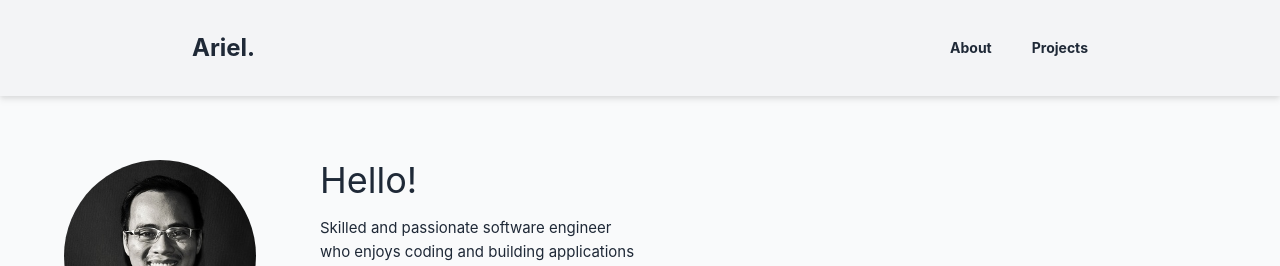
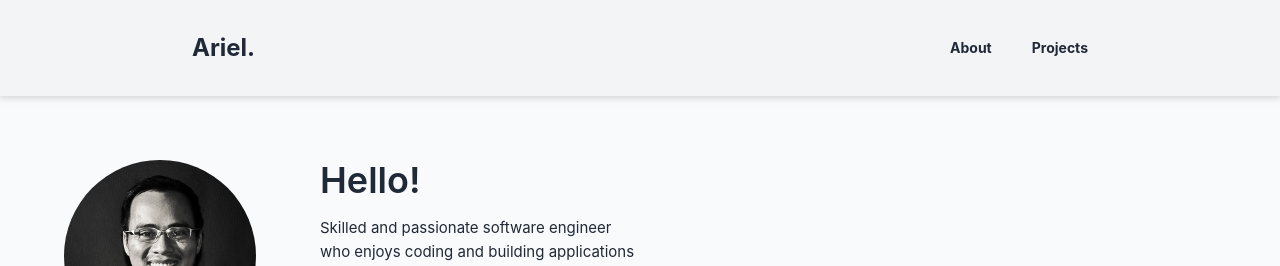
Before and after one commit to arielmagbanua/vue-portfolio, a Vue app: page / in a window 1280 px wide. Shown: the top 266 px of the page. Built offline with nearby package versions, Linux system fonts and the light colour scheme.

Commit message:
Updated the text style.

```diff
--- a/src/components/ProfileIntroduction.vue
+++ b/src/components/ProfileIntroduction.vue
@@ -24,7 +24,7 @@ export default {
     </div>
 
     <div>
-      <h1 class="text-gray-800 text-4xl pb-4">
+      <h1 class="text-gray-800 text-4xl pb-4 font-semibold">
         Hello!
       </h1>
       <p class="text-gray-800">
```
